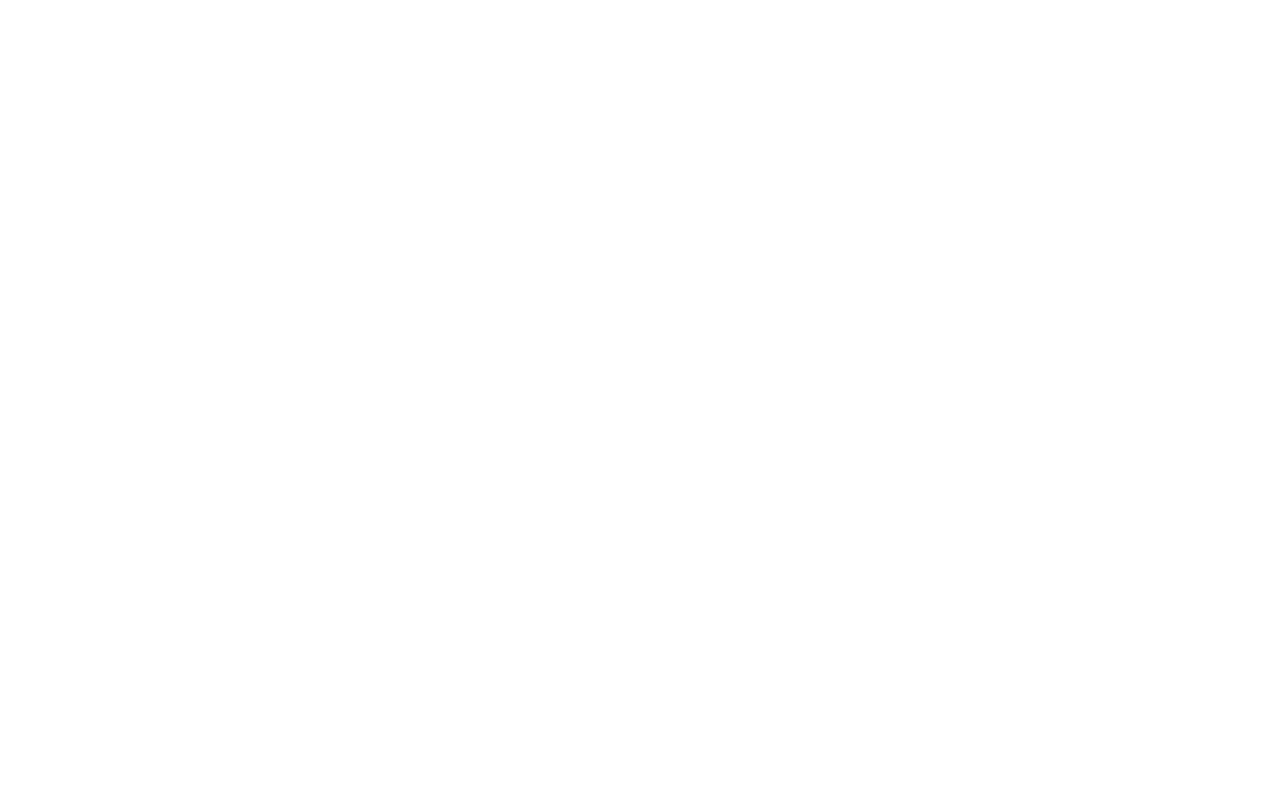
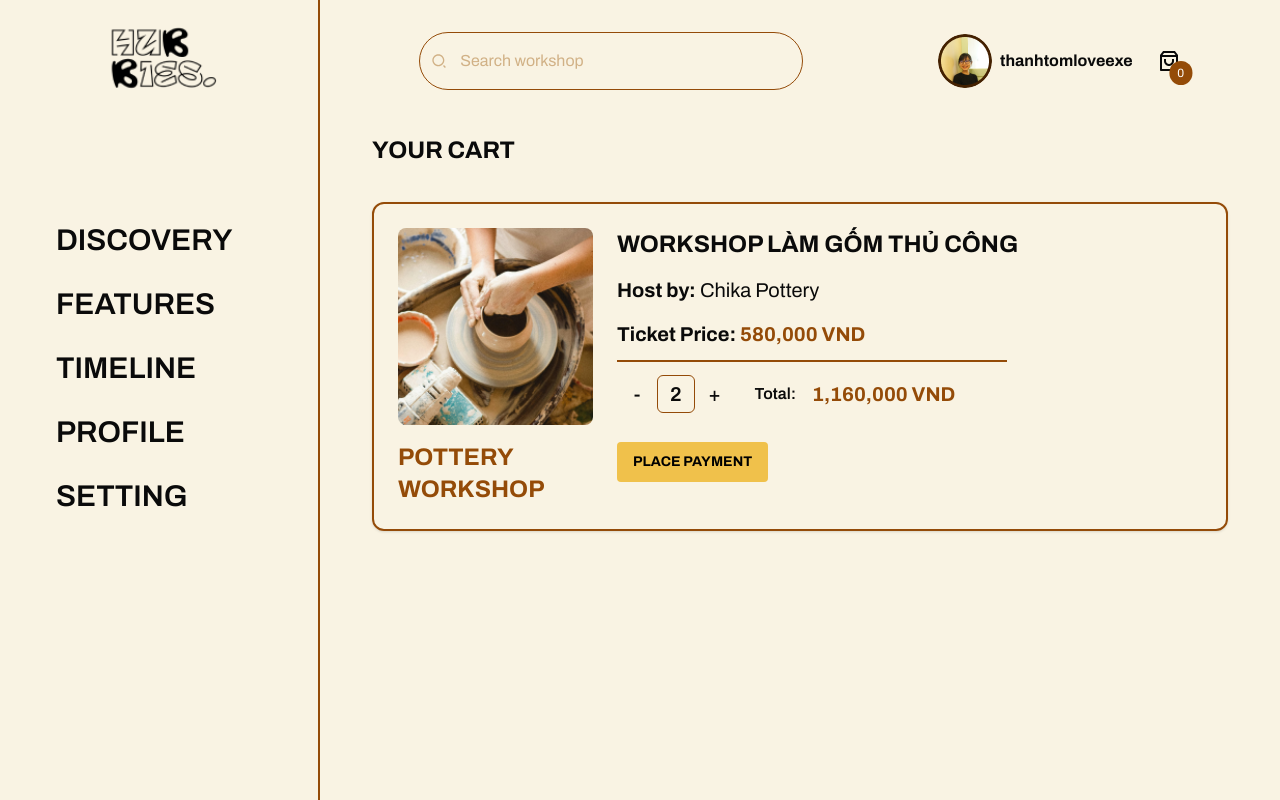
Before and after one commit to CarsonDev1/hubbies, a React (Vite) app: page /cart in a window 1280 px wide. Before the commit this address had no page. Shown: the top 800 px of the page. Built offline with nearby package versions, Linux system fonts and the light colour scheme.

Commit message:
upload code

```diff
--- a/src/App.tsx
+++ b/src/App.tsx
@@ -15,6 +15,7 @@ import Notifications from './pages/Notifications';
 import Customization from './pages/Customization';
 import Profile from './pages/Profile';
 import LandingPage from './pages/LandingPage';
+import Cart from './pages/Cart';
 
 const App: React.FC = () => {
 	const [activeTab, setActiveTab] = useState<string>('/dashboard');
@@ -45,6 +46,17 @@ const App: React.FC = () => {
 						<>
 							<RootLayout activeTab={activeTab} setActiveTab={setActiveTab}>
 								<Home />
+							</RootLayout>
+							<Footer />
+						</>
+					}
+				/>
+				<Route
+					path='/cart'
+					element={
+						<>
+							<RootLayout activeTab={activeTab} setActiveTab={setActiveTab}>
+								<Cart />
 							</RootLayout>
 							<Footer />
 						</>
--- a/src/layout/RootLayout.tsx
+++ b/src/layout/RootLayout.tsx
@@ -20,7 +20,7 @@ const RootLayout: React.FC<RootLayoutProps> = ({ children, activeTab, setActiveT
 	const toggleSidebar = () => setIsSidebarOpen(!isSidebarOpen);
 
 	return (
-		<div className='flex h-full bg-gray-100'>
+		<div className='flex h-screen bg-gray-100'>
 			<SideBarRoot
 				isSidebarOpen={isSidebarOpen}
 				toggleSidebar={toggleSidebar}
--- /dev/null
+++ b/src/pages/Cart.tsx
@@ -0,0 +1,79 @@
+import { useState } from 'react';
+import { Card, CardContent } from '../components/ui/card';
+import { Button } from '../components/ui/button';
+import CartImage from '../assets/images/cart.png';
+
+export default function Cart() {
+	const [quantity, setQuantity] = useState(2);
+	const ticketPrice = 580000;
+	const total = quantity * ticketPrice;
+
+	return (
+		<div className='flex flex-col p-5 gap-9'>
+			<h3 className='text-2xl font-bold text-center sm:text-left'>YOUR CART</h3>
+			<Card className='max-w-5xl overflow-hidden bg-transparent border-2 border-button-color rounded-xl'>
+				<CardContent className='flex flex-col gap-6 p-6 sm:flex-row'>
+					<div className='flex flex-col w-full gap-4 sm:w-1/4'>
+						<img
+							src={CartImage}
+							alt='Pottery hands'
+							width={200}
+							height={200}
+							className='object-cover mx-auto rounded-lg'
+						/>
+						<h4 className='text-2xl font-bold text-center text-button-color sm:text-left'>
+							POTTERY <br /> WORKSHOP
+						</h4>
+					</div>
+					<div className='w-full sm:w-3/4'>
+						<div className='flex flex-col gap-3'>
+							<h2 className='mb-1 text-2xl font-bold text-center sm:text-left'>
+								WORKSHOP LÀM GỐM THỦ CÔNG
+							</h2>
+							<p className='mb-1 text-xl text-center sm:text-left'>
+								<span className='font-bold'>Host by:</span> Chika Pottery
+							</p>
+							<p className='text-xl font-bold text-center sm:text-left'>
+								Ticket Price:{' '}
+								<span className='text-button-color'>{ticketPrice.toLocaleString()} VND</span>
+							</p>
+							<div className='h-[2px] bg-button-color w-2/3 mx-auto sm:mx-0'></div>
+							<div className='flex flex-col items-center gap-5 sm:flex-row'>
+								<div className='flex items-center'>
+									<Button
+										variant='ghost'
+										size='icon'
+										onClick={() => setQuantity(Math.max(1, quantity - 1))}
+										className='text-xl'
+									>
+										-
+									</Button>
+									<span className='p-1 px-3 text-xl font-semibold border rounded-md border-button-color'>
+										{quantity}
+									</span>
+									<Button
+										variant='ghost'
+										size='icon'
+										onClick={() => setQuantity(quantity + 1)}
+										className='text-xl'
+									>
+										+
+									</Button>
+								</div>
+								<div className='flex items-center gap-4 mt-4 sm:mt-0'>
+									<span className='font-semibold'>Total:</span>{' '}
+									<span className='text-xl font-bold text-button-color'>
+										{total.toLocaleString()} VND
+									</span>
+								</div>
+							</div>
+							<Button className='w-full sm:w-max mt-4 bg-[#f0c14b] hover:bg-[#ddb347] text-black font-bold py-2 px-4 rounded'>
+								PLACE PAYMENT
+							</Button>
+						</div>
+					</div>
+				</CardContent>
+			</Card>
+		</div>
+	);
+}
```
Also changed, not shown: src/assets/images/cart.png (added).
